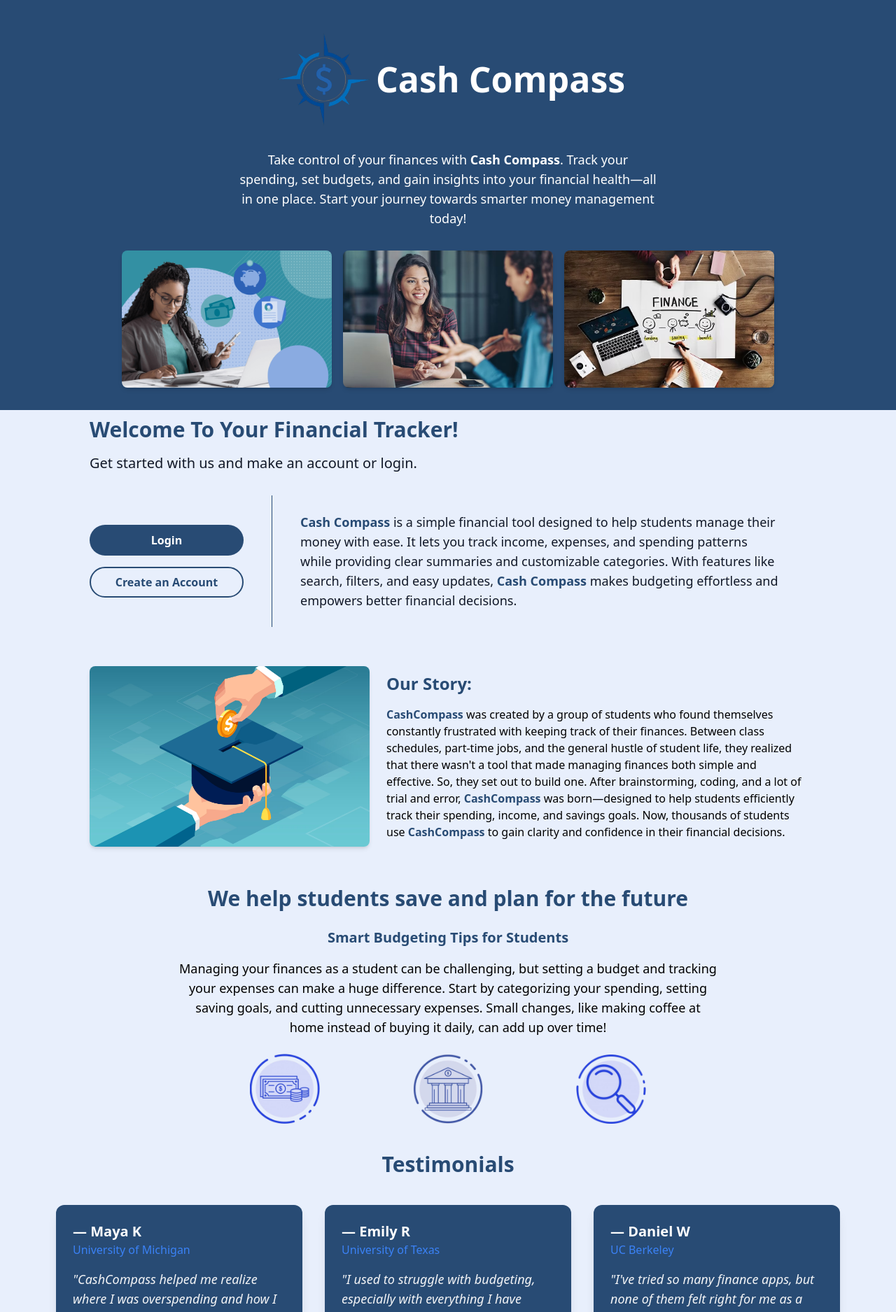
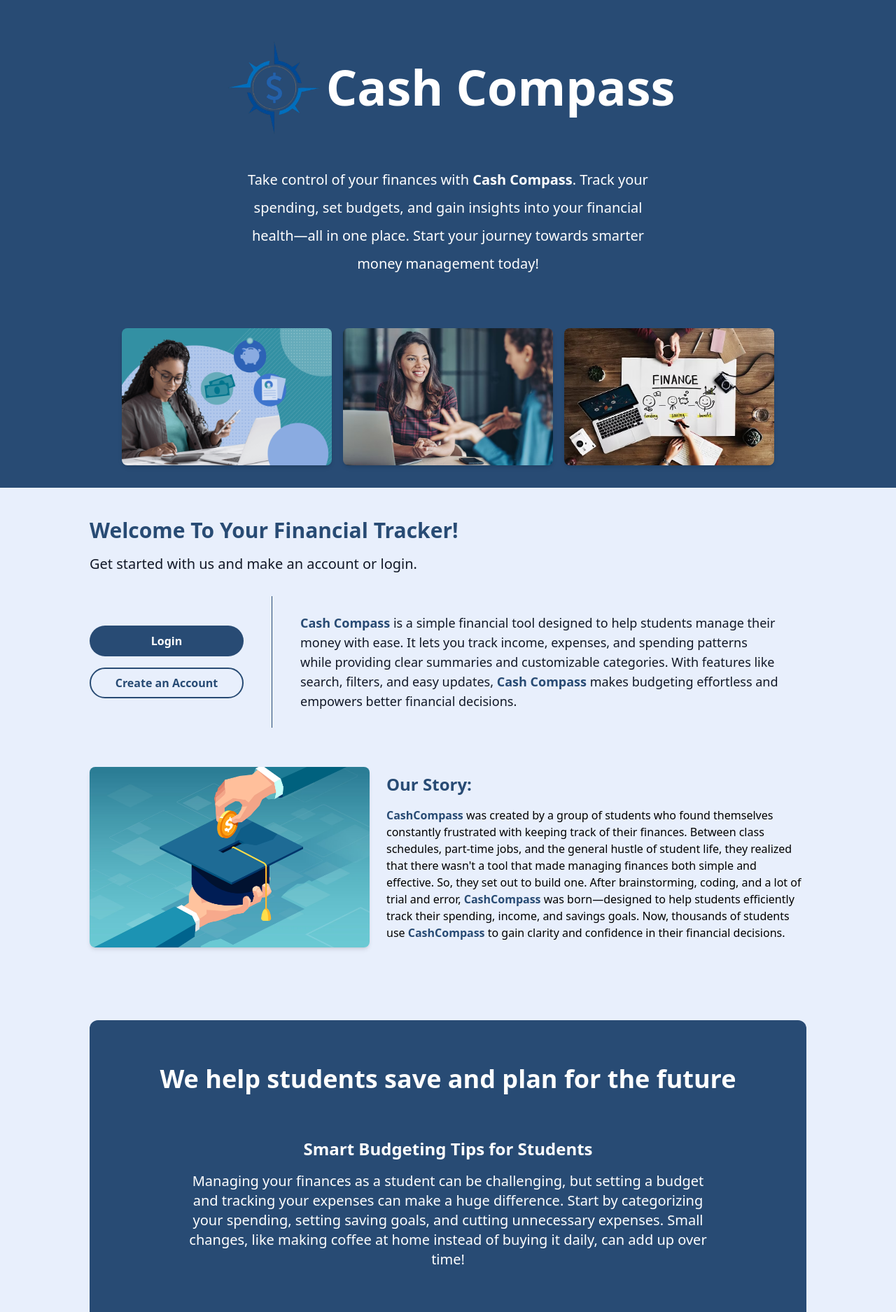
Before and after one commit to sshafe928/cash-compass, a React (Create React App) app in the folder frontend/: page /about in a window 1280 px wide. Shown: the top 1875 px of the page at 70% size. Built offline with nearby package versions, Linux system fonts and the light colour scheme.

Commit message:
Update About.jsx

```diff
--- a/frontend/src/pages/About.jsx
+++ b/frontend/src/pages/About.jsx
@@ -63,11 +63,11 @@ const About = () => {
         <div className="flex flex-col text-center gap-6 mt-10">
           <div className="flex flex-col md:flex-row items-center justify-center">
             <img className="w-[200px] md:w-[150px]" src={compassLogo} alt="logo" />
-            <h1 className="text-[50px] text-white font-semibold relative inline-block after:block after:w-0 after:h-1 after:bg-white after:transition-all after:duration-500 hover:after:w-full">
+            <h1 className="text-[50px] md:text-[70px] text-white my-4 md:my-8 font-semibold relative inline-block after:block after:w-0 after:h-1 after:bg-white after:transition-all after:duration-500 hover:after:w-full">
               Cash Compass
             </h1>
           </div>
-          <p className="text-lg text-white max-w-[650px] mx-auto px-6 bg-dark-blue">
+          <p className="text-lg md:text-xl text-white max-w-[650px] mx-auto px-6 bg-dark-blue leading-relaxed md:leading-loose md:pb-10">
             Take control of your finances with <span className="font-bold">Cash Compass</span>.
             Track your spending, set budgets, and gain insights into your financial health—all in one place.
             Start your journey towards smarter money management today!
@@ -88,7 +88,7 @@ const About = () => {
       </div>
 
       {/* WELCOME AND INTRO */}
-      <div className="flex flex-col gap-8 justify-center mx-auto w-[90%] sm:w-[80%] mt-80 sm:mt-72 md:mt-24">
+      <div className="flex flex-col gap-8 justify-center mx-auto w-[90%] sm:w-[80%] mt-96 sm:mt-80 md:mt-60">
         <div className="flex flex-col gap-4 text-center md:text-start">
           <p className="text-3xl text-dark-blue font-semibold">Welcome To Your Financial Tracker!</p>
           <p className="text-xl text-gray-900">Get started with us and make an account or login.</p>
@@ -106,7 +106,7 @@ const About = () => {
               </button>
             </Link>
           </div>
-          <p className="text-md lg:text-lg text-gray-900 py-6 md:border-l border-dark-blue px-4 sm:px-10">
+          <p className="text-lg text-gray-900 py-6 md:border-l border-dark-blue px-4 sm:px-10">
             <span className="font-semibold text-dark-blue">Cash Compass</span> is a simple financial tool designed to help students manage their money with ease. It lets you track income, expenses, and spending patterns while providing clear summaries and customizable categories. With features like search, filters, and easy updates, <span className="font-semibold text-dark-blue">Cash Compass</span> makes budgeting effortless and empowers better financial decisions.
           </p>
         </div>
@@ -116,26 +116,26 @@ const About = () => {
       <div className="flex gap-6 flex-col md:flex-row items-center w-[90%] sm:w-[80%] mx-auto my-14">
         <img className="rounded-lg shadow-md w-full max-w-[400px] md:max-w-[300px] lg:max-w-[400px] object-cover" src={about5} alt="Money Savings" />
         <div className="flex flex-col gap-4">
-          <h1 className="text-dark-blue font-semibold text-lg lg:text-2xl">Our Story:</h1>
-          <p className="text-sm xl:text-base 2xl:text-lg">
+          <h1 className="text-dark-blue font-semibold text-2xl lg:text-2xl">Our Story:</h1>
+          <p className="text-lg md:text-base">
             <span className="font-semibold text-dark-blue">CashCompass</span> was created by a group of students who found themselves constantly frustrated with keeping track of their finances. Between class schedules, part-time jobs, and the general hustle of student life, they realized that there wasn't a tool that made managing finances both simple and effective. So, they set out to build one. After brainstorming, coding, and a lot of trial and error, <span className="font-semibold text-dark-blue">CashCompass</span> was born—designed to help students efficiently track their spending, income, and savings goals. Now, thousands of students use <span className="font-semibold text-dark-blue">CashCompass</span> to gain clarity and confidence in their financial decisions.
           </p>
         </div>
       </div>
 
       {/* ICONS */}
-      <div className="flex flex-col gap-6 mx-auto">
-        <h1 className="text-dark-blue font-semibold text-3xl text-center px-4">We help students save and plan for the future</h1>
+      <div className="flex flex-col gap-16 mx-auto my-12 bg-dark-blue w-[90%] sm:w-[80%] rounded-xl pt-16 pb-24">
+        <h1 className="text-white font-semibold text-4xl text-center px-4">We help students save and plan for the future</h1>
         <div className="text-center px-4">
-          <h2 className="text-xl font-semibold text-dark-blue">Smart Budgeting Tips for Students</h2>
-          <p className="mt-4 text-lg max-w-3xl mx-auto">
+          <h2 className="text-2xl font-semibold text-white">Smart Budgeting Tips for Students</h2>
+          <p className="mt-4 text-xl max-w-3xl mx-auto text-white">
             Managing your finances as a student can be challenging, but setting a budget and tracking your expenses can make a huge difference. Start by categorizing your spending, setting saving goals, and cutting unnecessary expenses. Small changes, like making coffee at home instead of buying it daily, can add up over time!
           </p>
         </div>
         <div className="flex gap-4 justify-evenly">
-          <img className="max-w-[100px] max-h-[100px]" src={image18} alt="money icon" />
-          <img className="max-w-[100px] max-h-[100px]" src={image17} alt="building icon" />
-          <img className="max-w-[100px] max-h-[100px]" src={image19} alt="magnify icon" />
+          <img className="max-w-[90px] max-h-[90px] md:max-w-[150px] md:max-h-[150px]" src={image18} alt="money icon" />
+          <img className="max-w-[90px] max-h-[90px] md:max-w-[150px] md:max-h-[150px]" src={image17} alt="building icon" />
+          <img className="max-w-[90px] max-h-[90px] md:max-w-[150px] md:max-h-[150px]" src={image19} alt="magnify icon" />
         </div>
       </div>
 
```
